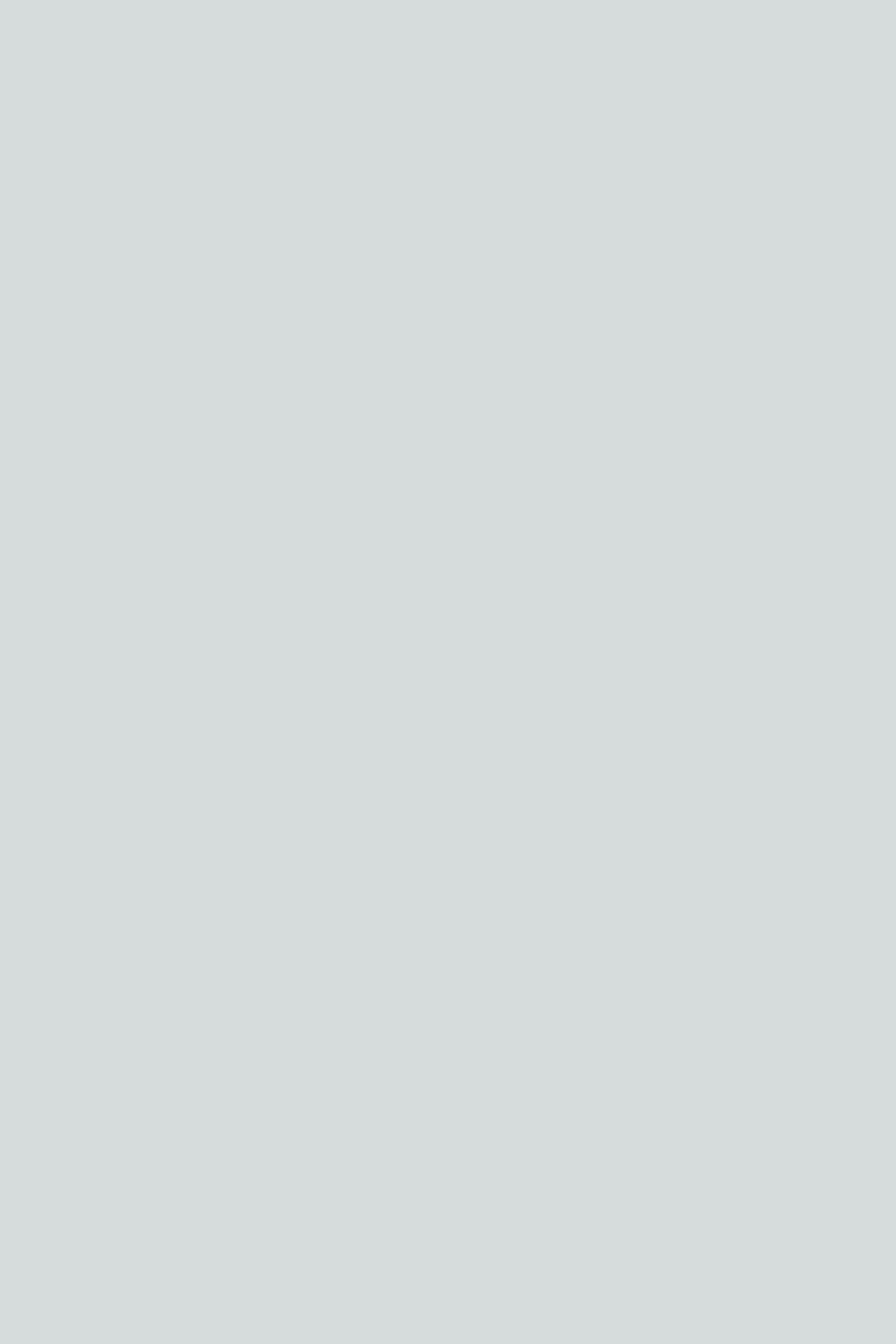
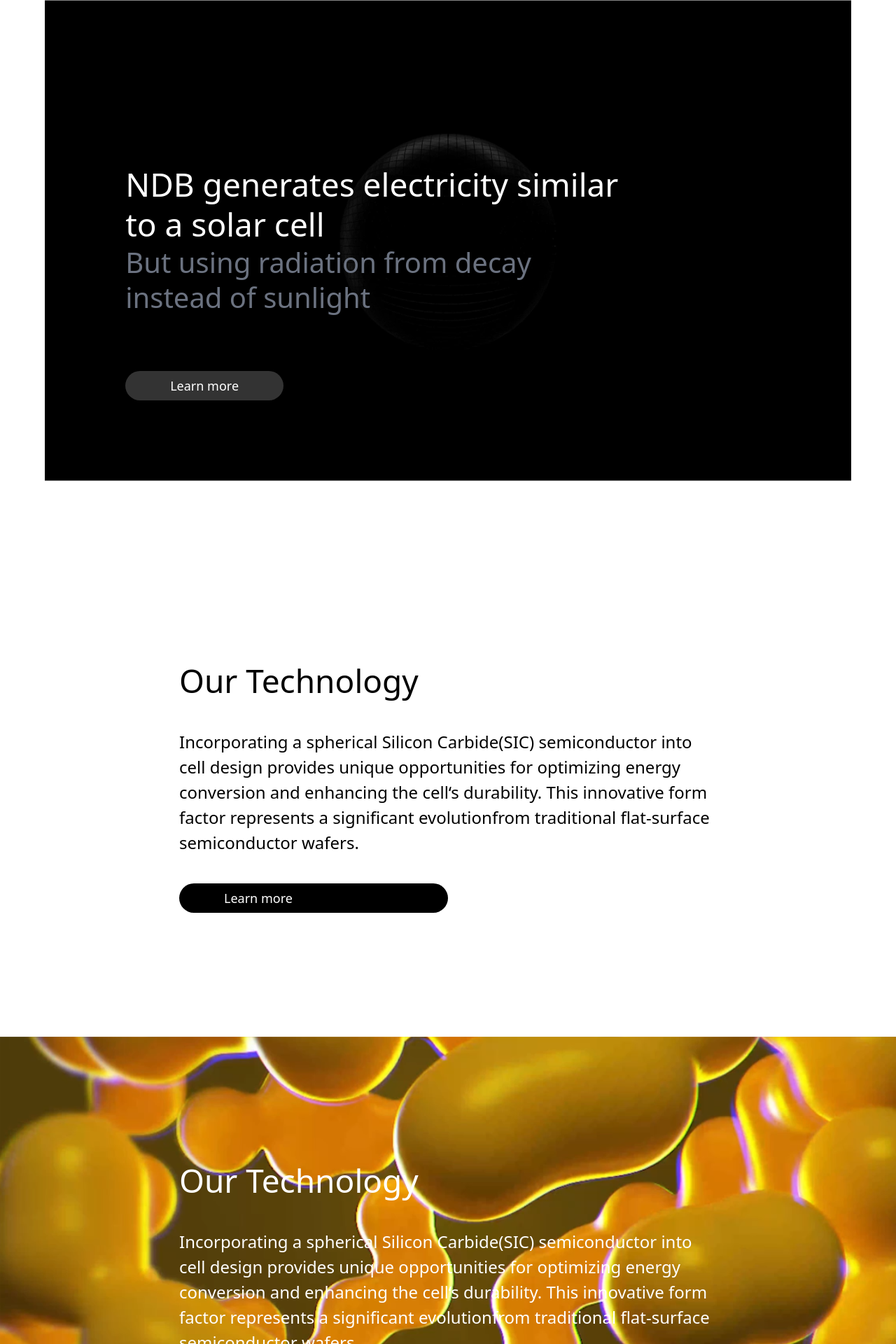
Before and after one commit to Happygru/NDB-, a Next.js app: page / in a window 1280 px wide. Shown: the part 880-2800 px from the top of the page at 70% size. Before the commit the page ends 800 px from the top, so only its background shows below. Built offline with nearby package versions, Linux system fonts and the light colour scheme.

Commit message:
add: technology section

```diff
--- a/src/app/page.tsx
+++ b/src/app/page.tsx
@@ -6,6 +6,7 @@
 import "aos/dist/aos.css";
 
 import Logo from "../../public/images/logo.svg";
+import NDBGenerate from "../../public/images/ndb_generate_background.svg";
 
 export default function Home() {
   useEffect(() => {
@@ -48,7 +49,7 @@
           className="w-[60%] top-0 left-0 flex flex-col items-start gap-10"
           data-aos="fade-up"
         >
-          <p className="text-[46px] break-words text-white w-full leading-tight ">
+          <p className="text-[46px] break-words text-white w-full leading-tight">
             Transforming nuclear waste into
             <br /> never-recharge
             <br /> cell phones and watches
@@ -61,6 +62,96 @@
           </a>
         </div>
       </div>
+
+      {/* NDB Generate section */}
+      <div className="w-full bg-white py-20">
+        <div className="w-[90%] m-auto relative h-max">
+          <div className="absolute w-full h-full flex flex-col justify-end items-start p-[10%] gap-20 ">
+            <div className="leading-tight">
+              <p
+                className="text-[46px] break-words text-white w-full"
+                data-aos="fade-up"
+                data-aos-duration="300"
+              >
+                NDB generates electricity similar <br />
+                to a solar cell
+              </p>
+              <p
+                className="text-[40px] break-words text-gray-500"
+                data-aos="fade-up"
+                data-aos-duration="400"
+              >
+                But using radiation from decay
+                <br /> instead of sunlight
+              </p>
+            </div>
+            <a
+              href="#"
+              className="text-white rounded-[50px] bg-white/20 px-16 text-lg py-3 leading-none transition-all duration-200 hover:bg-white/25"
+              data-aos="fade-up"
+              data-aos-duration="500"
+            >
+              Learn more
+            </a>
+          </div>
+          <Image
+            src={NDBGenerate}
+            alt="NDB Generate"
+            className="w-full h-auto"
+          />
+        </div>
+      </div>
+
+      <div className="w-full bg-white relative h-[60vw] max-h-[calc(100vh-86px)] bg-cover flex items-center justify-center">
+        <div
+          className="w-[60%] top-0 left-0 flex flex-col items-start gap-10"
+          data-aos="fade-up"
+        >
+          <p className="text-[46px] break-words text-black w-full leading-tight m-0">
+            Our Technology
+          </p>
+          <p className="text-2xl break-words text-black w-full leading-normal m-0">
+            Incorporating a spherical Silicon Carbide(SIC) semiconductor into
+            cell design provides unique opportunities for optimizing energy
+            conversion and enhancing the cell&lsquo;s durability. This
+            innovative form factor represents a significant evolutionfrom
+            traditional flat-surface semiconductor wafers.
+          </p>
+          <a
+            href="#"
+            className="text-white rounded-[50px] bg-black w-[50%] pl-16 text-lg py-3 leading-none transition-all duration-200 hover:bg-black/80"
+          >
+            Learn more
+          </a>
+        </div>
+      </div>
+
+      <div
+        className="w-full bg-white relative h-[60vw] max-h-[calc(100vh-86px)] bg-cover flex items-center justify-center"
+        style={{ backgroundImage: "url('images/technology_background.svg')" }}
+      >
+        <div
+          className="w-[60%] top-0 left-0 flex flex-col items-start gap-10"
+          data-aos="fade-up"
+        >
+          <p className="text-[46px] break-words text-white w-full leading-tight m-0">
+            Our Technology
+          </p>
+          <p className="text-2xl break-words text-white w-full leading-normal m-0">
+            Incorporating a spherical Silicon Carbide(SIC) semiconductor into
+            cell design provides unique opportunities for optimizing energy
+            conversion and enhancing the cell&lsquo;s durability. This
+            innovative form factor represents a significant evolutionfrom
+            traditional flat-surface semiconductor wafers.
+          </p>
+          <a
+            href="#"
+            className="text-black rounded-[50px] bg-white w-[50%] pl-16 text-lg py-3 leading-none transition-all duration-200 hover:bg-white/90"
+          >
+            Learn more
+          </a>
+        </div>
+      </div>
     </div>
   );
 }
```
Also changed, not shown: public/images/ndb_generate_background.svg (added), public/images/technology_background.svg (added).
